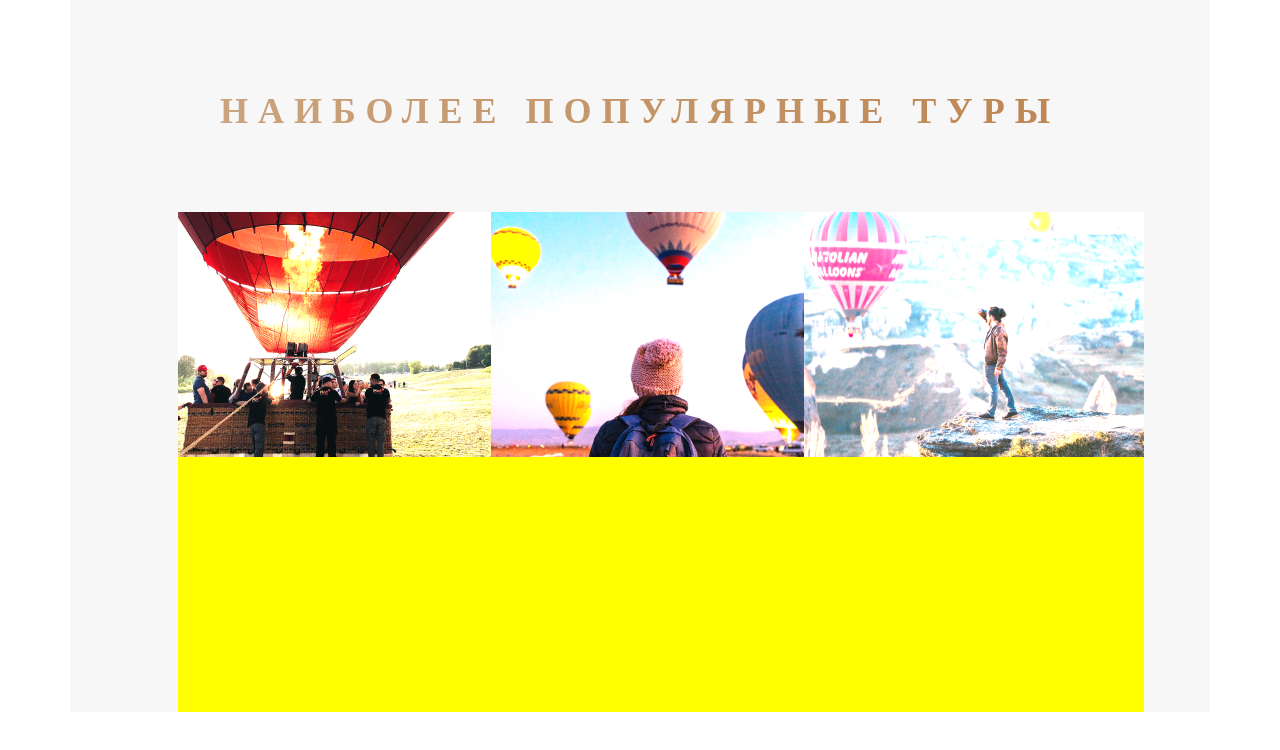
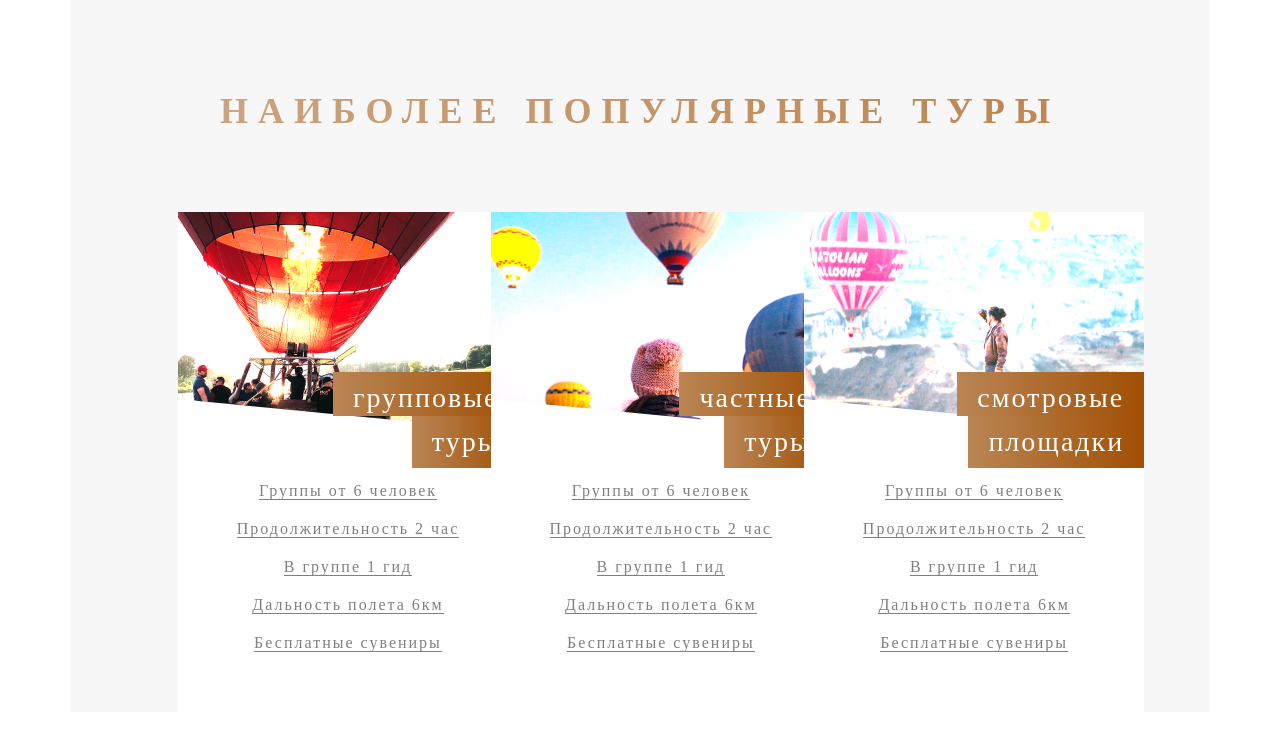
Before and after one commit to mimv7/balloon, a plain HTML site: page index.html in a window 1280 px wide. Shown: the part 2211-2961 px from the top of the page. Drawn offline with Linux system fonts and the light colour scheme.

Commit message:
доделал карточки

```diff
--- a/index.html
+++ b/index.html
@@ -101,12 +101,48 @@
                             <div class="card-tourse">
                                 <div class="card-tourse__side card-tourse__side_front">
 
-                                    <div class="card-torse__img">
+                                    <div class="card-tourse__img">
                                         <img src="img/tourse-1.jpg" alt="1">
                                     </div>
-                                    <h4 class="card-tourse__title">
+                                    <h4 class="card-tourse__title"><span class="card-tourse__span card-tourse__span_1">групповые</span>
+                                        <br>
+                                        <span class="card-tourse__span card-tourse__span_2">туры</span>
                                     </h4>
-                                    <div class="card-torse__descr"></div>
+                                    <div class="card-tourse__descr">
+                                        <ul>
+                                            <li><span>Группы от 6 человек</span></li>
+                                            <li><span>Продолжительность 2 час</span></li>
+                                            <li><span>В группе 1 гид</span></li>
+                                            <li><span>Дальность полета 6км</span></li>
+                                            <li><span>Бесплатные сувениры</span></li>
+                                        </ul>
+                                    </div>
+                                </div>
+                                <div class="card-tourse__side card-tourse__side_back">back</div>
+                            </div>
+                        </div>
+
+
+                        <div class="col-md-4">
+                            <div class="card-tourse">
+                                <div class="card-tourse__side card-tourse__side_front">
+
+                                    <div class="card-tourse__img">
+                                        <img src="img/tourse-2.jpg" alt="1">
+                                    </div>
+                                    <h4 class="card-tourse__title"><span class="card-tourse__span card-tourse__span_1">частные</span>
+                                        <br>
+                                        <span class="card-tourse__span card-tourse__span_2">туры</span>
+                                    </h4>
+                                    <div class="card-tourse__descr">
+                                        <ul>
+                                            <li><span>Группы от 6 человек</span></li>
+                                            <li><span>Продолжительность 2 час</span></li>
+                                            <li><span>В группе 1 гид</span></li>
+                                            <li><span>Дальность полета 6км</span></li>
+                                            <li><span>Бесплатные сувениры</span></li>
+                                        </ul>
+                                    </div>
                                 </div>
                                 <div class="card-tourse__side card-tourse__side_back">back</div>
                             </div>
@@ -116,27 +152,22 @@
                             <div class="card-tourse">
                                 <div class="card-tourse__side card-tourse__side_front">
 
-                                    <div class="card-torse__img">
-                                        <img src="img/tourse-2.jpg" alt="1">
-                                    </div>
-                                    <h4 class="card-tourse__title">
-                                    </h4>
-                                    <div class="card-torse__descr"></div>
-                                </div>
-                                <div class="card-tourse__side card-tourse__side_back">back</div>
-                            </div>
-                        </div>
-
-                        <div class="col-md-4">
-                            <div class="card-tourse">
-                                <div class="card-tourse__side card-tourse__side_front">
-
-                                    <div class="card-torse__img">
+                                    <div class="card-tourse__img">
                                         <img src="img/tourse-3.jpg" alt="1">
                                     </div>
-                                    <h4 class="card-tourse__title">
+                                    <h4 class="card-tourse__title"><span class="card-tourse__span card-tourse__span_1">смотровые</span>
+                                        <br>
+                                        <span class="card-tourse__span card-tourse__span_2">площадки</span>
                                     </h4>
-                                    <div class="card-torse__descr"></div>
+                                    <div class="card-tourse__descr">
+                                        <ul>
+                                            <li><span>Группы от 6 человек</span></li>
+                                            <li><span>Продолжительность 2 час</span></li>
+                                            <li><span>В группе 1 гид</span></li>
+                                            <li><span>Дальность полета 6км</span></li>
+                                            <li><span>Бесплатные сувениры</span></li>
+                                        </ul>
+                                    </div>
                                 </div>
                                 <div class="card-tourse__side card-tourse__side_back">back</div>
                             </div>
--- a/style/_tourse.sass
+++ b/style/_tourse.sass
@@ -5,6 +5,7 @@
     height: 50rem
     perspective: 150rem
     position: relative
+
     &__side
         position: absolute
         top: 0
@@ -14,7 +15,7 @@
         transition: .6s all ease-out
         color: white
         &_front
-            background: yellow
+            background: $color-white
         &_back
             width: 100%
             background: green
@@ -30,6 +31,37 @@
         transform: rotateY(0deg)
     &__img
         height: 22rem
+        clip-path: polygon(0 0, 100% 0, 100% 100%, 0 85%)
+        margin-bottom: 5rem
 
     &__title
+        position: absolute
+        font-size: 2.8rem
+        letter-spacing: .2rem
+        font-weight: 300
+        text-decoration: uppercase
+        text-align: right
+        top: 17rem
+        right: 0
+    &__span
+        background: linear-gradient(90deg, $color-brown-light, $color-brown-dark )
+        padding: 1rem 2rem .3rem 2rem
+        &_1
+        &_2
+            position: absolute
+            top: 3.4rem
+            right: 0
+            padding-bottom: 1rem
     &__descr
+        ul
+            list-style: none
+            margin: 0 auto
+            li
+                font-size: $font-size-p
+                color: $color-grey
+                text-align: center
+                margin-bottom: 2rem
+                span
+                    border-bottom: 1px $color-grey solid
+            &:not(:last-child)
+                margin-bottom: 2rem
```
Also changed, not shown: style/style.css, 1 other file.
